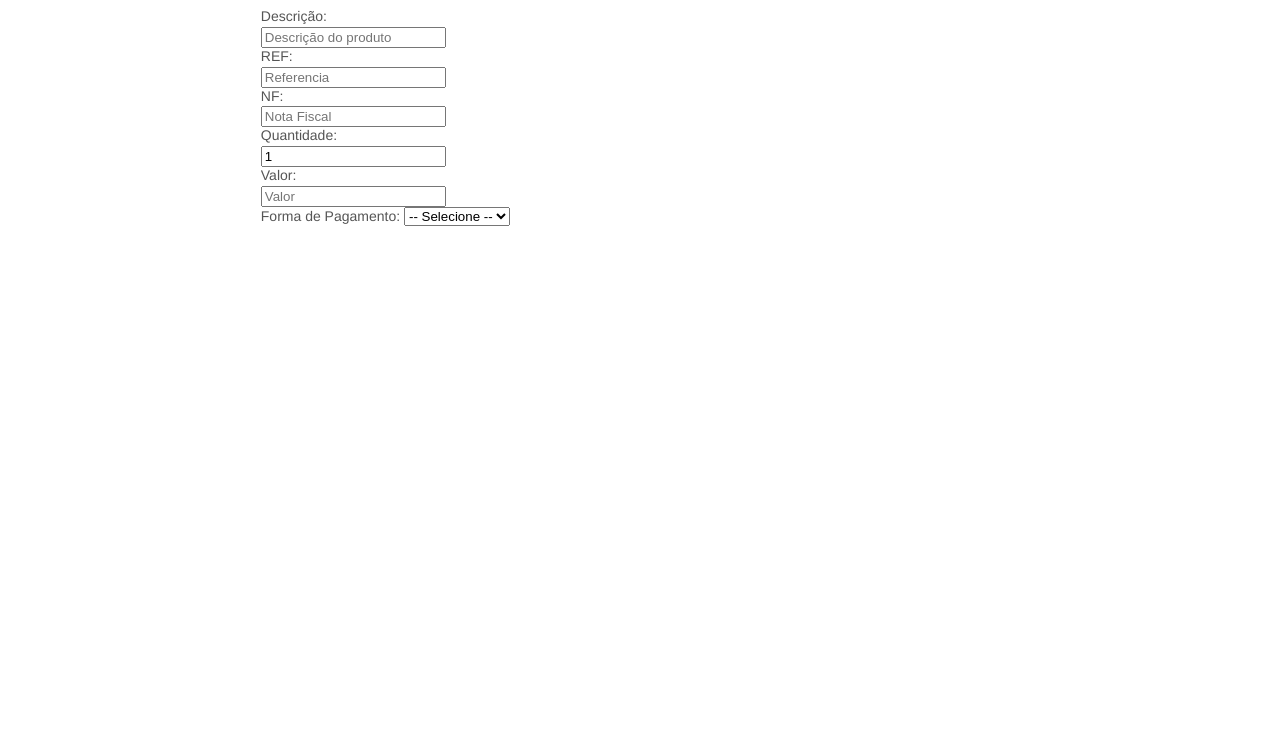
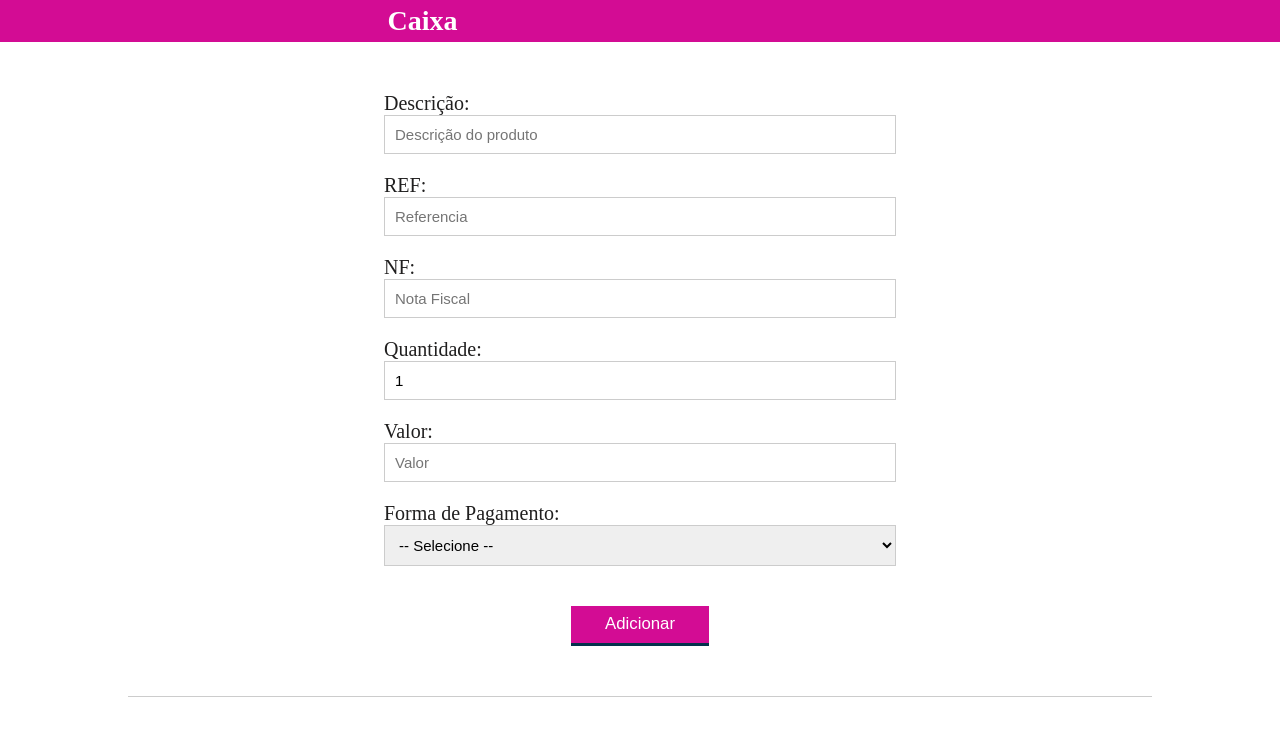
Before and after one commit to dudugomes01/ControleDeCaixa, a plain HTML site: page index.html in a window 1280 px wide. Drawn offline with Linux system fonts and the light colour scheme.

Commit message:
estrutura inicial

```diff
--- a/css/style.css
+++ b/css/style.css
@@ -1,23 +1,92 @@
 *{
 	box-sizing: border-box;
+	margin: 0;
  }
 
 body{
-	font-family: "Helvetica Neue", "Helvetica", Helvetica, Arial, sans-serif;
 	font-size: 14px;
 }
+header{
+	background-color: #d30c94;
+	height: 3em;
+	color: #FFF;
+	margin-bottom: 50px;
+}
+
+header h1{
+	font-size: 2em;
+	display:inline-block;
+	vertical-align:	middle;
+	margin: 0;
+}
+
+header .container:before{
+	content: '';
+	display:inline-block;
+	height: 100%;
+	vertical-align:	middle;
+}
 .container{
-	width: 60%;
+	width: 40%;
 	height: 100%;
 	margin: 0 auto;
+    margin-top: 0px;
 }
-
 section{
 	margin: 2em 0;
 	overflow: hidden;
 }
 label{
-	color: #555;
+    font-size: 20px;
+	color: rgb(32, 31, 31);
 	display: block;
-	margin-bottom: .2em;
+	margin-bottom: 0px;
 }
+.campo{
+    font-size: 15px;
+	margin-bottom: 15px;
+	padding-bottom: 1em;
+	width: 100%;
+	border: 1px solid #ccc;
+	padding: 10px;
+
+}
+.grupo{
+	padding-bottom: 5px;
+
+}
+button{
+	padding: .5em 2em;
+	border: 0;
+	border-bottom: 3px solid;
+	font-size: 1.2em;
+	cursor: pointer;
+	margin: 0 auto;
+	color: #fff;
+	background-color:#d30c94;
+	border-color: #04324c;
+    display: block;
+    clear: both;
+}
+button:active{
+	margin-top:0px;
+	border: 0;
+}
+button[disabled=disabled], button:disabled {
+    background-color: gray;
+	border-color: darkgray;
+}
+
+#adicionar-paciente{
+    margin-top: 20px;
+}
+#adicionar-paciente:hover{
+	background-color: #01111a;
+	border-color: #d30c94;
+}
+.divisor{
+	margin: 0 auto;
+	width: 80%;
+	border-bottom: 1px solid #ccc;
+	padding-bottom: 50px;
+}
--- a/index.html
+++ b/index.html
@@ -8,6 +8,13 @@
     <link rel="stylesheet" href="/css/style.css">
 </head>
 <body>
+
+    <header>
+        <div class="container">
+            <h1 class="titulo">Caixa</h1>
+        </div>
+    </header>
+
     <section class="container">
 
         <form id="form-adiciona">
@@ -21,15 +28,15 @@
             </div>
             <div class="grupo">
                 <label for="nf">NF:</label>
-                <input type="text" name="nf" id="notaFiscal" placeholder="Nota Fiscal">
+                <input type="text" name="nf" id="notaFiscal" placeholder="Nota Fiscal" class="campo">
             </div>
             <div class="grupo">
                 <label for="quantidade">Quantidade:</label>
-                <input type="number" value="1" min="1" name="quantidade" id="quantidade" placeholder="Quantidade">
+                <input type="number" value="1" min="1" name="quantidade" id="quantidade" placeholder="Quantidade" class="campo">
             </div>
             <div class="grupo">
                 <label for="valor">Valor:</label>
-                <input type="number" min="1" name="valor" id="valor" placeholder="Valor">
+                <input type="number" min="1" name="valor" id="valor" placeholder="Valor" class="campo">
             </div>
             <!-- <div class="grupo">
                 <label for="formaDePagamento">Forma de Pagamento:</label>
@@ -38,7 +45,7 @@
             <div class="grupo">
                 <label>
                     Forma de Pagamento:
-                    <select name="formaDePagamento" id="formaDePagamento">
+                    <select name="formaDePagamento" class="campo" id="formaDePagamento">
                         <option value="">-- Selecione --</option>
                         <option value="din">Dinheiro</option>
                         <option value="cartao">Cartão</option>
@@ -46,9 +53,12 @@
                         </select>
                 </label>
             </div>
-
+            <button id="adicionar-paciente" class="botao bto-principal">Adicionar</button>
         </form>
     </section>
+    <div class="divisor">
+        <!-- Divisor de linha na Pag -->
+    </div>
 
 
     <script src="js/index.js"></script>
```
